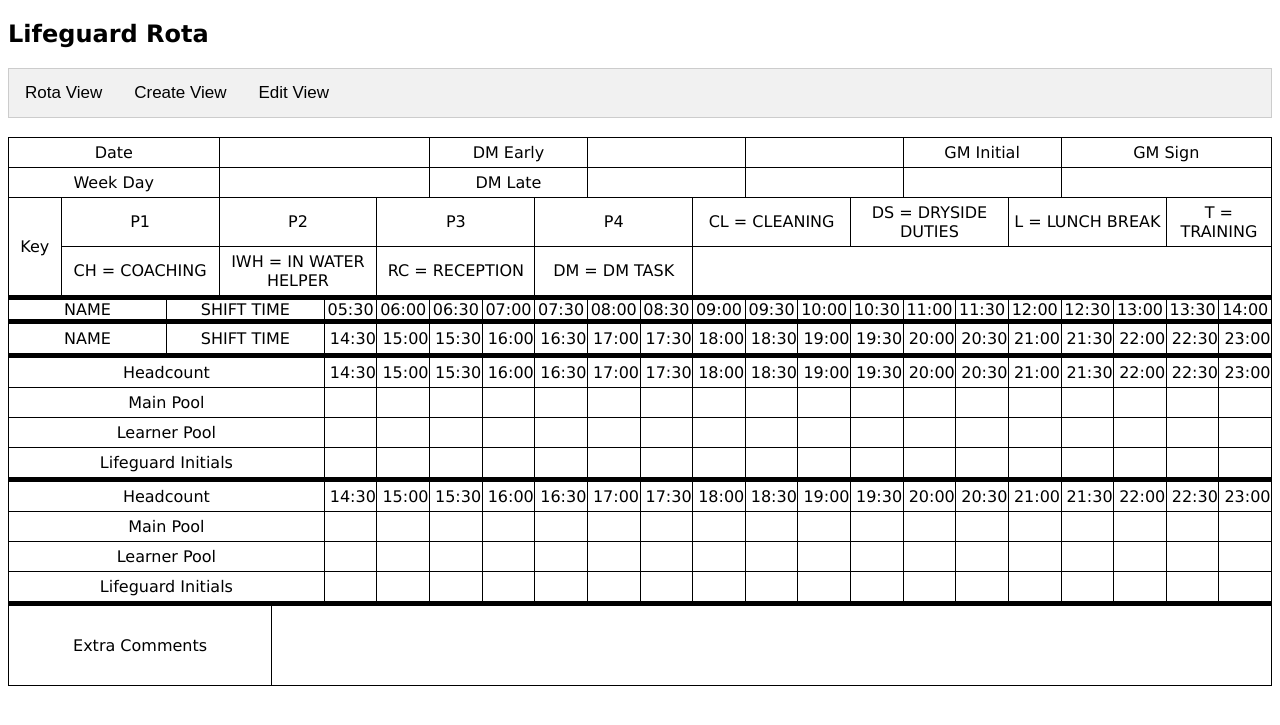
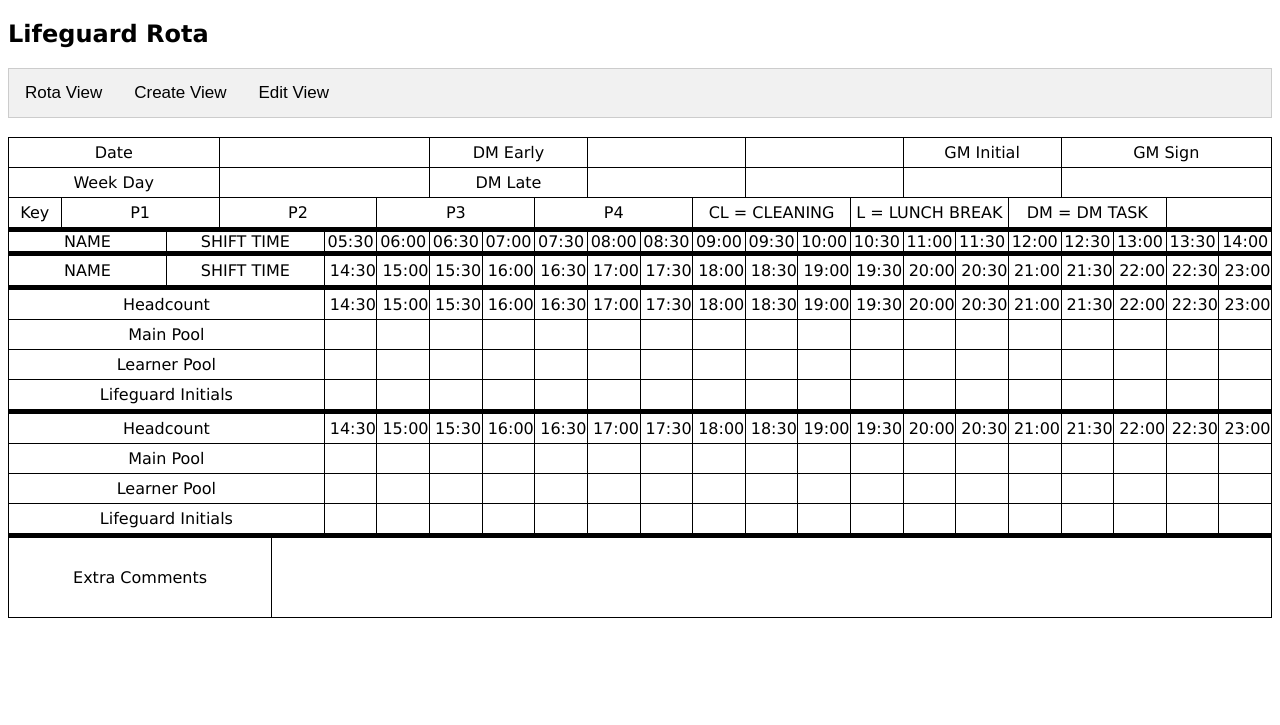
Before and after one commit to LargeDoot/OCR-Courcework-Project, a Flask app: template templates/rota.html in a window 1280 px wide. Shown: the top 725 px of the page. Run offline with Flask 2, Linux system fonts and the light colour scheme; the template is opened without the code that fills it, so the values that code supplies are empty; parts of the project's set-up code (start-up, migrations or seed data) failed here and were passed over.

Commit message:
Tweaks
Random tweaks to template

```diff
--- a/templates/rota.html
+++ b/templates/rota.html
@@ -41,25 +41,17 @@
 	</tr>
 
 	<tr>
-		<td rowspan="2">Key</td>
+		<td>Key</td>
 
 		<td colspan="3">P1</td>
 		<td colspan="3">P2</td>
 		<td colspan="3">P3</td>
 		<td colspan="3">P4</td>
 		<td colspan="3">CL = CLEANING</td>
-		<td colspan="3">DS = DRYSIDE DUTIES</td>
 		<td colspan="3">L = LUNCH BREAK</td>
-		<td colspan="2">T = TRAINING</td>
+		<td colspan="3">DM = DM TASK</td>
 	</tr>
 
-	<tr>
-		<td colspan="3">CH = COACHING</td>
-		<td colspan="3">IWH = IN WATER HELPER</td>
-		<td colspan="3">RC = RECEPTION</td>
-		<td colspan="3">DM = DM TASK</td>
-		<td colspan="11">	</td>
-	</tr>
 
 	<div style="text-align:center">
 
```
